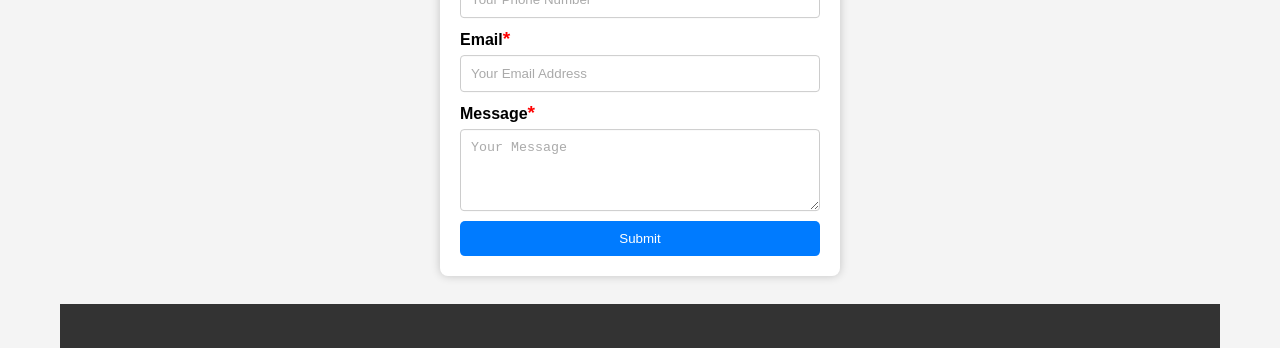
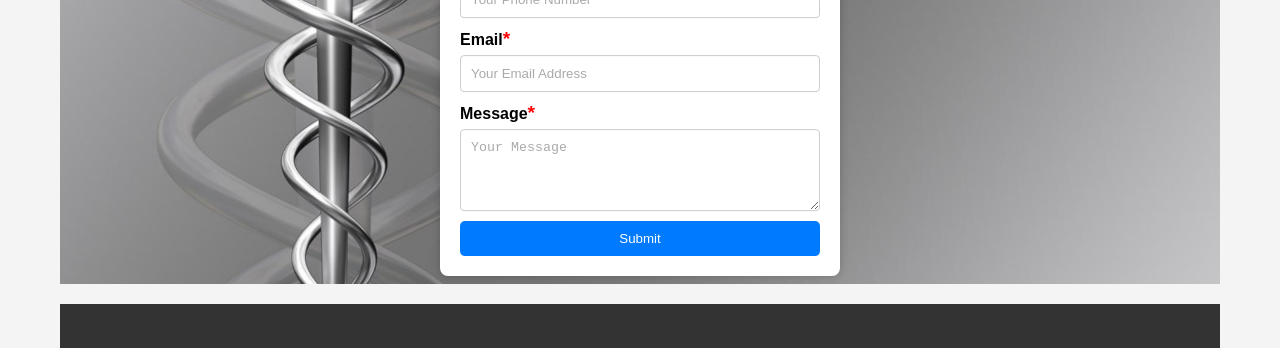
Before and after one commit to drsaima15/dr-saima-website, a plain HTML site: page index.html in a window 1280 px wide. Shown: the part 366-714 px from the top of the page. Drawn offline with Linux system fonts and the light colour scheme.

Commit message:
Update styles.css

```diff
--- a/css/styles.css
+++ b/css/styles.css
@@ -210,7 +210,7 @@ footer {
 .hero {
   position: relative;
   height: 70vh;
-  background-image: url('..images/3.jpg');
+  background-image: url('../images/3.jpg');
   background-attachment: fixed;
   background-position: center;
   background-repeat: no-repeat;
```
